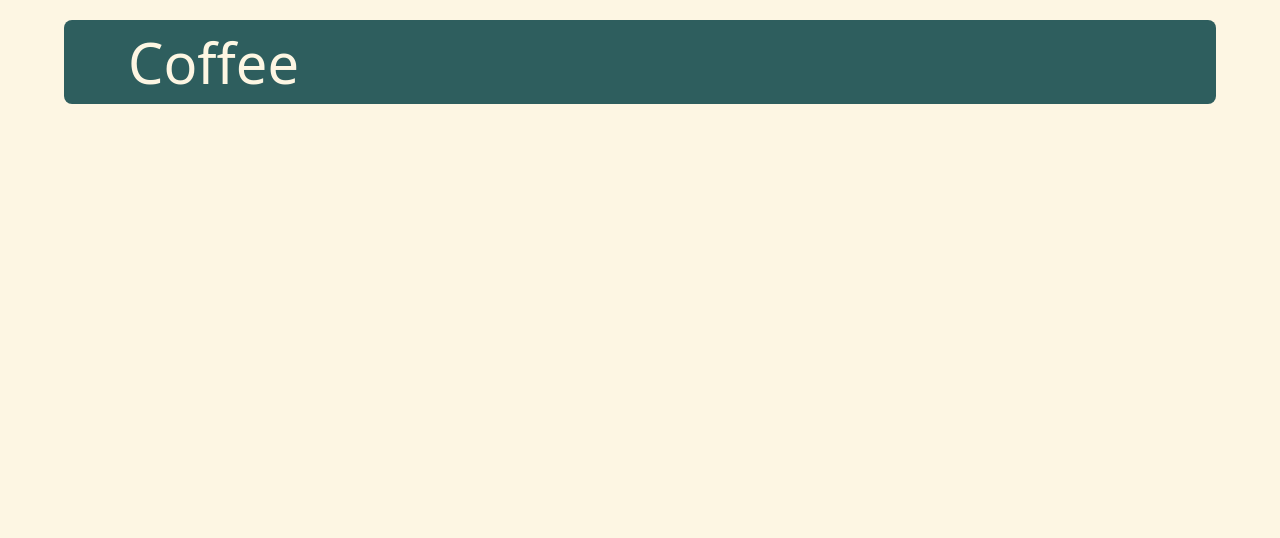
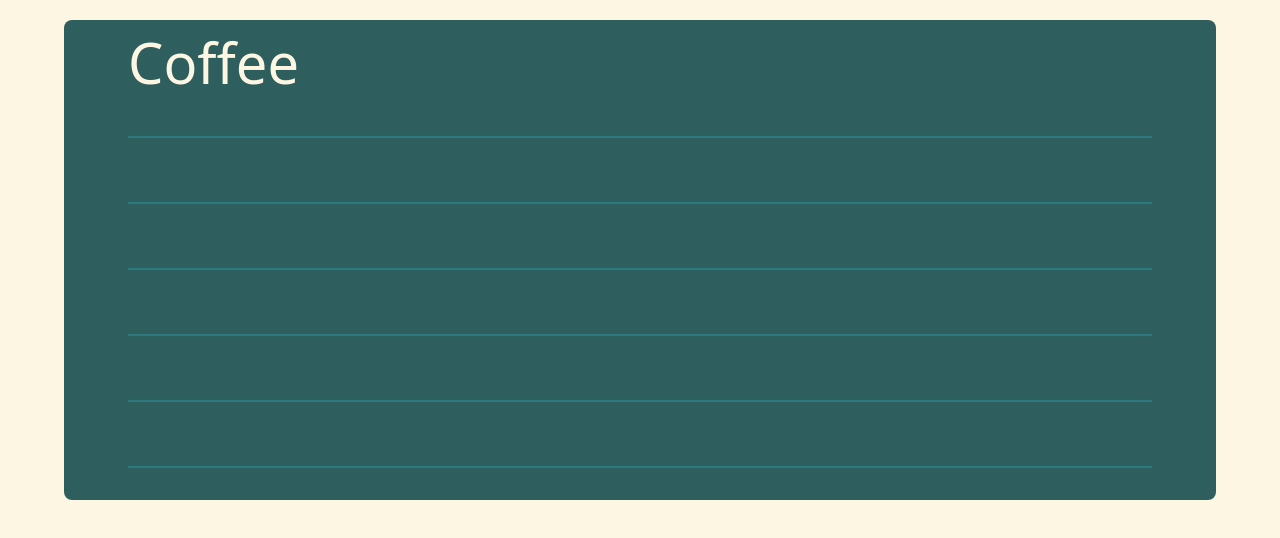
Before and after one commit to cosmonautkc/lagoon-coffee, a website built with Vite: page menu.html in a window 1280 px wide. Built offline with nearby package versions, Linux system fonts and the light colour scheme; a web font is replaced by a local one.

Commit message:
create custom class for menu content

```diff
--- a/src/style.css
+++ b/src/style.css
@@ -117,3 +117,7 @@
 .about-btn:hover {
   color: #fdf6e3;
 }
+
+.menu-content {
+  @apply flex pb-8 mb-8 border-b-2 border-brand;
+}
```
